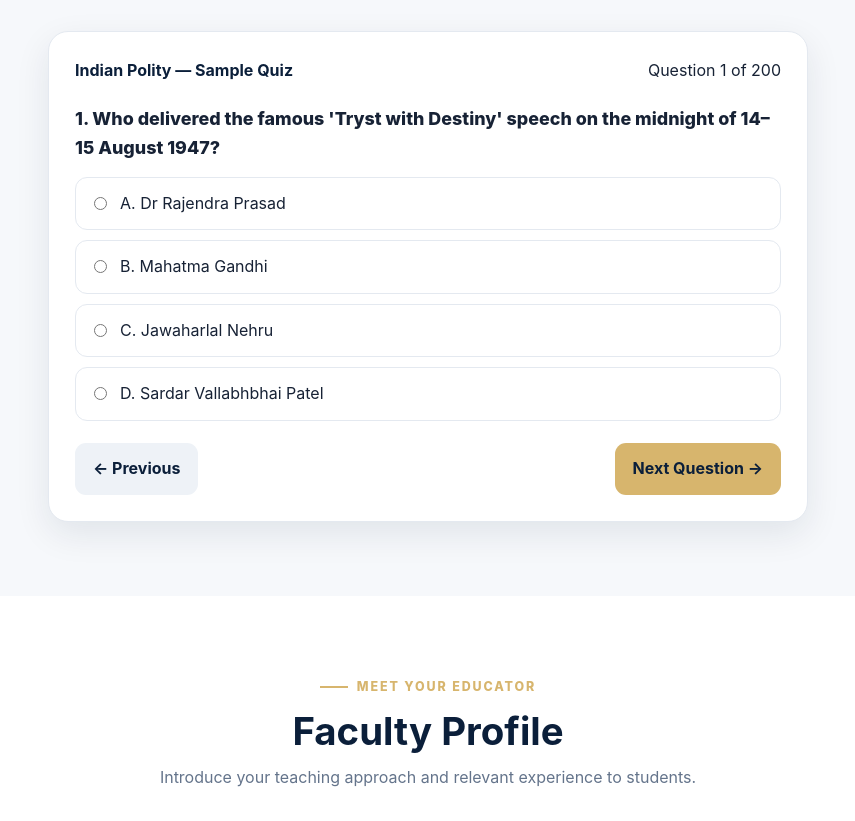
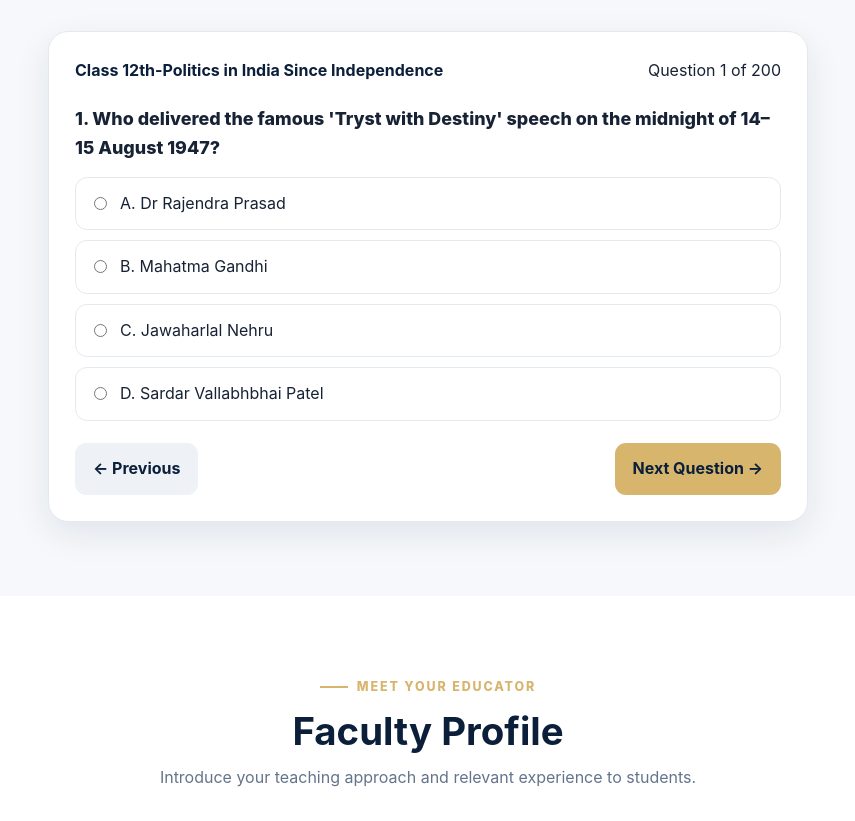
Before and after one commit to acc-clr8/academy-for-conceptual-clarity, a plain HTML site: page index.html in a window 1280 px wide. Shown: the part 4301-5122 px from the top of the page, without its empty margins (212-1067 px from the left). Drawn offline with Linux system fonts and the light colour scheme.

Commit message:
Update index.html

```diff
--- a/index.html
+++ b/index.html
@@ -136,7 +136,7 @@
     <section class="soft" id="tests">
       <div class="container">
         <div class="section-head"><div class="eyebrow">Check your understanding</div><h2>Quick Practice Test</h2><p>Try the sample MCQ quiz. Your score is calculated in this browser; more subject-wise tests will be added.</p></div>
-        <div class="test-wrap"><div class="test-top"><strong>Indian Polity — Sample Quiz</strong><span id="questionCount">Question 1 of 3</span></div><div id="quizArea"></div><div class="test-controls"><button class="btn" style="background:#eef2f7;color:var(--navy)" id="prevBtn">← Previous</button><button class="btn btn-gold" id="nextBtn">Next Question →</button></div><div id="result" aria-live="polite"></div></div>
+        <div class="test-wrap"><div class="test-top"><strong>Class 12th-Politics in India Since Independence</strong><span id="questionCount">Question 1 of 3</span></div><div id="quizArea"></div><div class="test-controls"><button class="btn" style="background:#eef2f7;color:var(--navy)" id="prevBtn">← Previous</button><button class="btn btn-gold" id="nextBtn">Next Question →</button></div><div id="result" aria-live="polite"></div></div>
       </div>
     </section>
 
```
